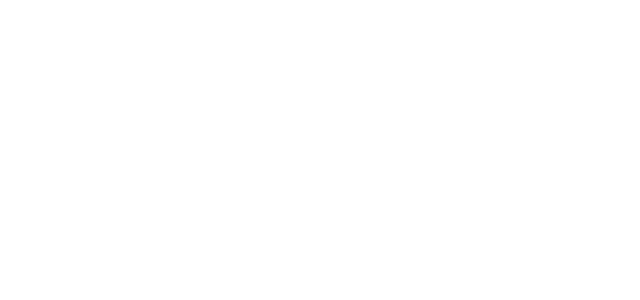
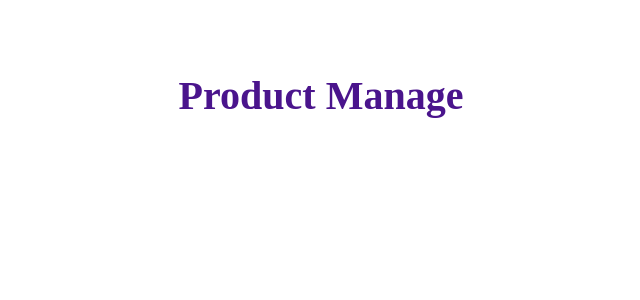
Before and after one commit to NirashaMadubhashini/React-Assignment, a React (Create React App) app: page /product in a window 1280 px wide. Shown: the top 300 px of the page, without its empty margins (319-959 px from the left). Built offline with nearby package versions, Linux system fonts and the light colour scheme.

Commit message:
update Product index.jsx

```diff
--- a/src/pages/Product/index.jsx
+++ b/src/pages/Product/index.jsx
@@ -1,3 +1,14 @@
+import Grid from "@mui/material/Grid";
+import RubberBtn from "../../component/common/RubberBandBtn";
+import * as React from "react";
+
 export default function Product() {
+    return (
+        <div>
+            <Grid item lg={12} xs={12} sm={12} md={12} sx={{mt: 9, fontSize: 20}}>
+                <RubberBtn name="Product Manage"/>
+            </Grid>
+        </div>
+    )
 
 }
```
